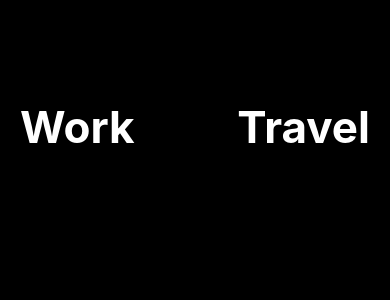
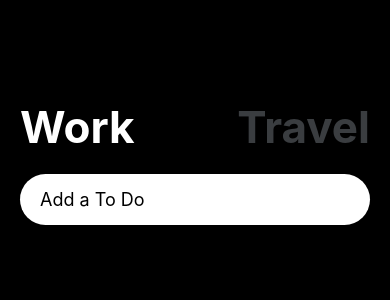
Before and after one commit to sm970309/Reactnativ-WorkHardApp, a React Native app: screen / in a window 390 px wide. Shown: the top 300 px of the page. Built offline with nearby package versions, Linux system fonts and the light colour scheme.

Commit message:
Add TextInput

```diff
--- a/App.js
+++ b/App.js
@@ -1,18 +1,33 @@
 import { StatusBar } from 'expo-status-bar';
-import { StyleSheet, Text, View, TouchableOpacity, TouchableHighlight } from 'react-native';
+import { StyleSheet, Text, View, TouchableOpacity, TouchableHighlight, TextInput } from 'react-native';
+import { useState } from 'react';
 import { theme } from './color';
 
 export default function App() {
+  const [working, setWorking] = useState(true);
+  const travel = () => setWorking(false);
+  const work = () => setWorking(true);
+  const [text,setText] = useState('');
+  const onChangeText = (event) =>{
+    setText(event)
+  }
   return (
     <View style={styles.container}>
       <StatusBar style="auto" />
       <View style={styles.header}>
-        <TouchableOpacity>
-          <Text style={styles.btnText}>Work</Text>
+        <TouchableOpacity onPress={work}>
+          <Text style={{ ...styles.btnText, color: working ? 'white' : theme.grey }}>Work</Text>
         </TouchableOpacity>
-        <TouchableHighlight onPress={() => console.log('pressed')}>
-          <Text style={styles.btnText}>Travel</Text>
+        <TouchableHighlight onPress={travel}>
+          <Text style={{ ...styles.btnText, color: !working ? 'white' : theme.grey }}>Travel</Text>
         </TouchableHighlight>
+      </View>
+      <View>
+        <TextInput
+          onChangeText={onChangeText}
+          placeholder={working ? "Add a To Do" : "Where do you wanna go?"}
+          style={styles.input} />
+        <Text style={{ ...styles.btnText, color: 'white' }}>{text}</Text>
       </View>
     </View>
   );
@@ -22,16 +37,23 @@
   container: {
     flex: 1,
     backgroundColor: theme.bg,
-    paddingHorizontal:20,
+    paddingHorizontal: 20,
   },
-  header:{
-    justifyContent:'space-between',
-    flexDirection:"row",
-    marginTop:100,
+  header: {
+    justifyContent: 'space-between',
+    flexDirection: "row",
+    marginTop: 100,
   },
-  btnText:{
-    fontSize:44,
-    fontWeight:"bold",
-    color:'white'
+  btnText: {
+    fontSize: 44,
+    fontWeight: 'bold'
+  },
+  input: {
+    backgroundColor: 'white',
+    paddingVertical: 15,
+    paddingHorizontal: 20,
+    borderRadius: 30,
+    marginTop: 20,
+    fontSize: 18
   }
 });
```
